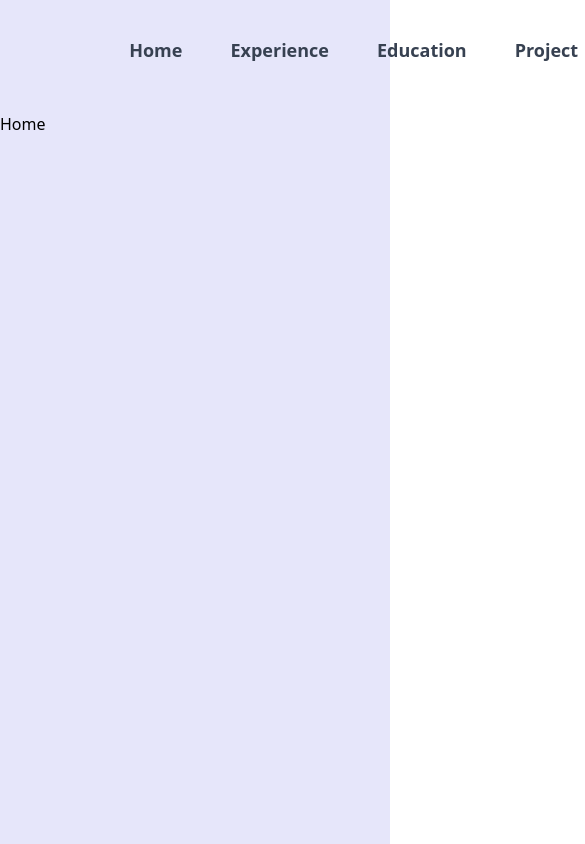
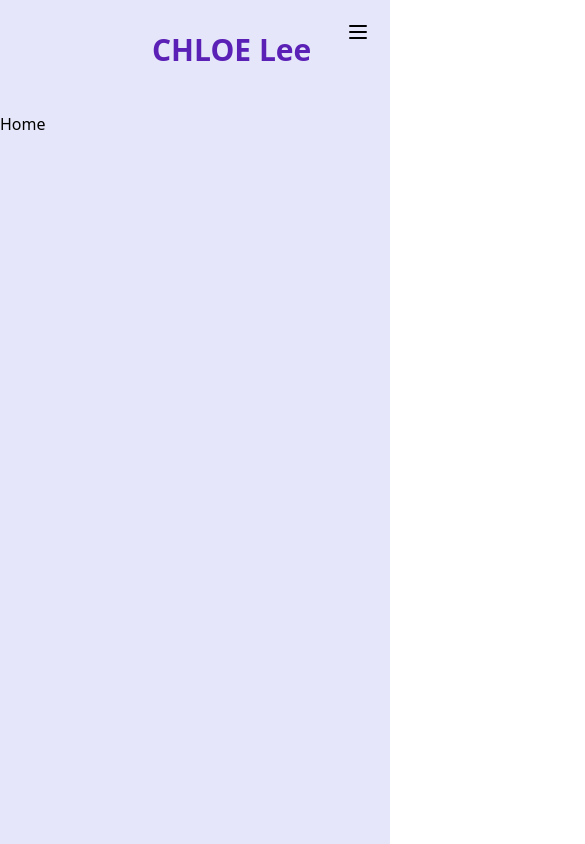
Before and after one commit to chloe1129/about_chloe, a React (Create React App) app in the folder chloe_frontend/: page / in a window 390 px wide. Shown: the top 844 px of the page, 585 px wide, since content can reach past the window. Built offline with nearby package versions, Linux system fonts and the light colour scheme.

Commit message:
add: header menu reactive

```diff
--- a/chloe_frontend/package.json
+++ b/chloe_frontend/package.json
@@ -10,6 +10,7 @@
     "@types/node": "^16.18.23",
     "@types/react": "^18.0.37",
     "@types/react-dom": "^18.0.11",
+    "classnames": "^2.3.2",
     "history": "^4.10.1",
     "react": "^18.2.0",
     "react-dom": "^18.2.0",
--- a/chloe_frontend/src/components/Navigation.tsx
+++ b/chloe_frontend/src/components/Navigation.tsx
@@ -6,9 +6,11 @@ import {
   useParams,
   NavLink,
 } from "react-router-dom";
+import classNames from "classnames";
 
 function Navigation() {
   const [mouseOn, setMouseOn] = useState("");
+  const [menuToggle, setMenuToggle] = useState(false);
 
   const handleHoverEffectOn = (e: any) => {
     setMouseOn(e.target.innerText);
@@ -19,14 +21,15 @@ function Navigation() {
 
   return (
     <div
-      className="sticky z-999 w-screen flex place-items-center justify-center top-0 mb-3"
+      className="sticky z-999 w-screen md:flex top-0 mb-3 sm:space-y-4"
       style={{ backgroundColor: "#E6E6FA" }}
     >
       <nav className="flex items-center justify-between space-x-10 mx-36">
-        <div className="justify-start shrink-0 pl-8 pr-36 py-8 text-3xl font-bold text-violet-800">
+        <div className="justify-start shrink-0 pl-2 pr-36 py-8 text-3xl font-bold text-violet-800">
           <Link to={"/"}>CHLOE Lee</Link>
         </div>
-        <div className="flex justify-end p-2">
+
+        <div className={"hidden md:flex justify-end p-2"}>
           <div
             onMouseEnter={handleHoverEffectOn}
             onMouseLeave={handleHoverEffectOff}
@@ -109,6 +112,80 @@ function Navigation() {
           </div>
         </div>
       </nav>
+      <div className="md:hidden absolute right-5 top-5">
+        <button onClick={() => setMenuToggle(!menuToggle)}>
+          {menuToggle ? (
+            <svg
+              xmlns="http://www.w3.org/2000/svg"
+              className="h-6 w-6"
+              fill="none"
+              viewBox="0 0 24 24"
+              stroke="currentColor"
+            >
+              <path
+                strokeLinecap="round"
+                strokeLinejoin="round"
+                strokeWidth={2}
+                d="M6 18L18 6M6 6l12 12"
+              />
+            </svg>
+          ) : (
+            <svg
+              xmlns="http://www.w3.org/2000/svg"
+              className="h-6 w-6"
+              fill="none"
+              viewBox="0 0 24 24"
+              stroke="currentColor"
+            >
+              <path
+                strokeLinecap="round"
+                strokeLinejoin="round"
+                strokeWidth={2}
+                d="M4 6h16M4 12h16M4 18h16"
+              />
+            </svg>
+          )}
+        </button>
+      </div>
+      <div
+        className={classNames(
+          "md:hidden shrink-0 flex-col space-y-2 place-items-center items-center justify-center",
+          {
+            hidden: !menuToggle,
+          }
+        )}
+      >
+        <NavLink
+          to="/"
+          className="block py-2 px-4 text-sm text-gray-700 hover:text-violet-800"
+        >
+          About Chloe
+        </NavLink>
+        <NavLink
+          to="/experience"
+          className="block py-2 px-4 text-sm text-gray-700 hover:text-violet-800"
+        >
+          Experience
+        </NavLink>
+        <NavLink
+          to="/education"
+          className="block py-2 px-4 text-sm text-gray-700 hover:text-violet-800"
+        >
+          Education
+        </NavLink>
+        <NavLink
+          to="/projects"
+          className="block py-2 px-4 text-sm text-gray-700 hover:text-violet-800"
+        >
+          Projects
+        </NavLink>
+        <NavLink
+          to="/contact"
+          className="block py-2 px-4 text-sm text-gray-700 hover:text-violet-800"
+        >
+          Contact
+        </NavLink>
+      </div>
     </div>
   );
 }
--- a/chloe_frontend/tailwind.config.js
+++ b/chloe_frontend/tailwind.config.js
@@ -7,6 +7,22 @@ module.exports = {
         100: "#243c5a",
       },
     },
+    screens: {
+      sm: "640px",
+      // => @media (min-width: 640px) { ... }
+
+      md: "768px",
+      // => @media (min-width: 768px) { ... }
+
+      lg: "1024px",
+      // => @media (min-width: 1024px) { ... }
+
+      xl: "1280px",
+      // => @media (min-width: 1280px) { ... }
+
+      "2xl": "1536px",
+      // => @media (min-width: 1536px) { ... }
+    },
   },
   plugins: [],
 };
```
Also changed, not shown: 1 other file (tests, documents, lock files or other folders).
